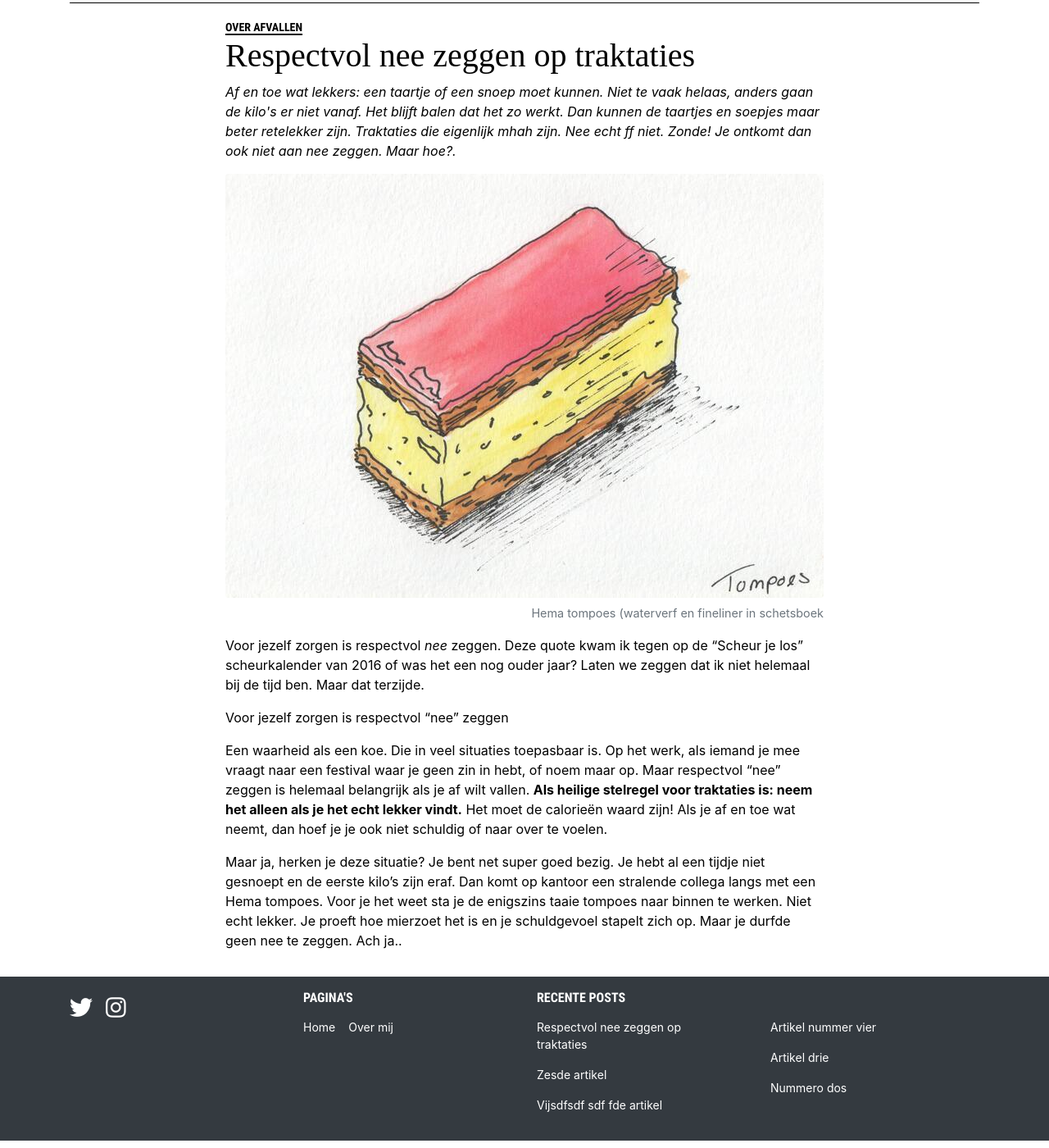
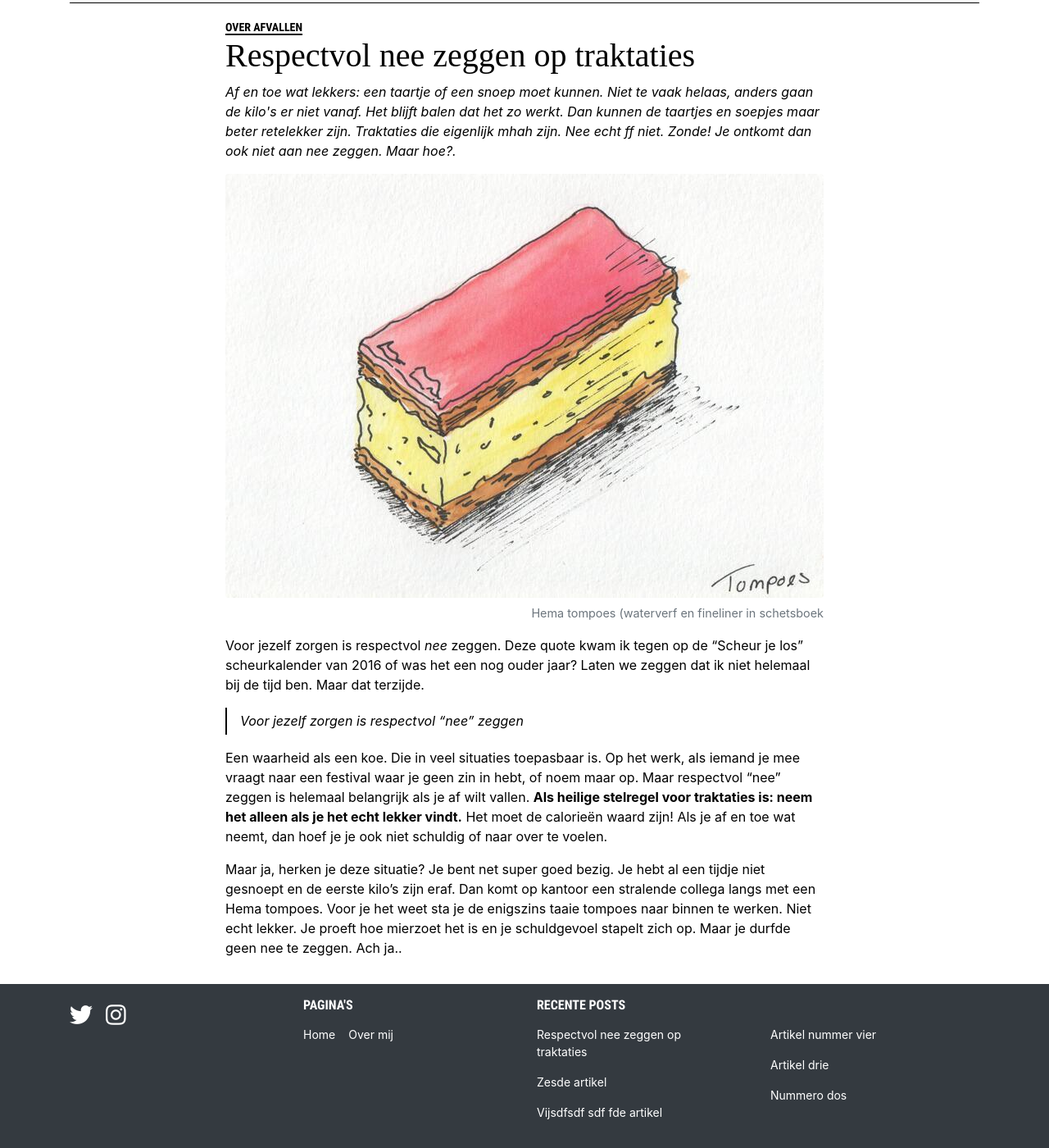
Before and after one commit to BaasLimited/baasovereten.github.io, a Jekyll site: the page built from _posts/2020-10-04-nee-zeggen.md, in a window 1280 px wide and 1400 px high, scrolled down 53 px. Shown: the whole window at 82% size. Built offline with Jekyll 4.4.1, drawn with Linux system fonts in a browser that asks for light colours; some web fonts are replaced.

Commit message:
Add styling for blockquotes

```diff
--- a/_sass/main.scss
+++ b/_sass/main.scss
@@ -125,3 +125,10 @@ body {
 .content {
   flex: 1 0 auto;
 }
+
+.content blockquote {
+  border-left: 2px solid black;
+  padding-left: 1rem;
+  line-height: 2.1rem;
+  font-style: italic;
+}
```
